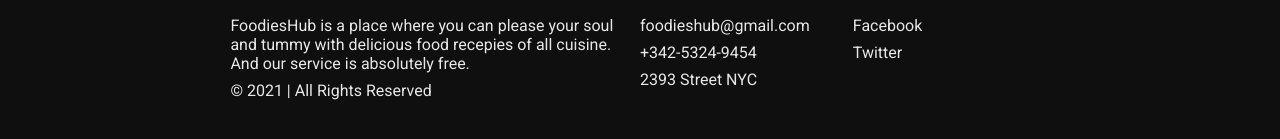
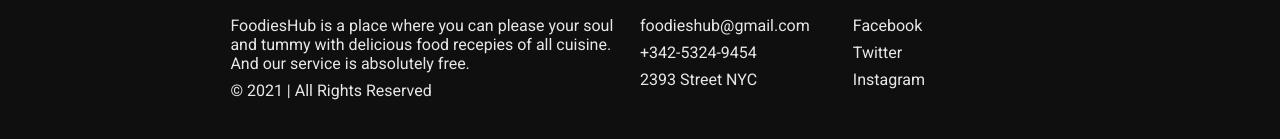
Before and after one commit to Masum-Arifin/FoodiesHub, a React (Create React App) app: page /settings in a window 1280 px wide. Shown: the part 875-1014 px from the top of the page. Built offline with nearby package versions, Linux system fonts and the light colour scheme.

Commit message:
new code

```diff
--- a/src/components/Footer.js
+++ b/src/components/Footer.js
@@ -16,7 +16,7 @@ export default function Footer(){
                 <p className="title">Socials</p>
                 <p>Facebook</p>
                 <p>Twitter</p>
-                {/* <p>Instagram</p> */}
+                <p>Instagram</p>
             </div>
         </div>
     )
```
